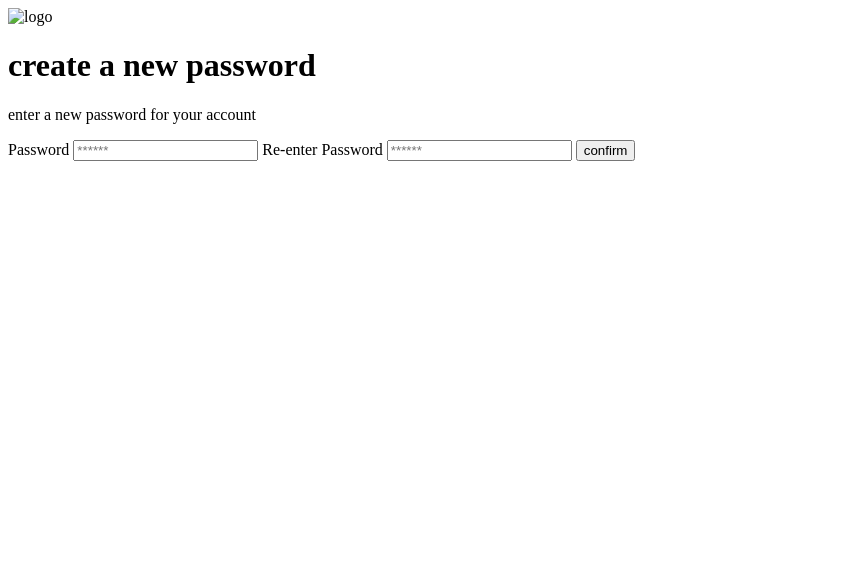
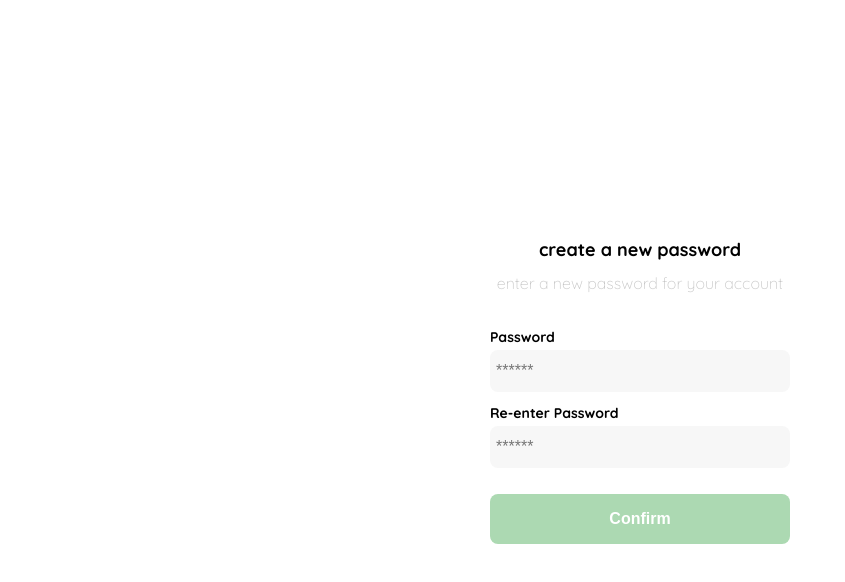
Before and after one commit to BNicDev/YardSaleProyect, a plain HTML site: page Clase1.html in a window 1280 px wide. Shown: the whole page, without its empty margins (0-845 px from the left). Drawn offline with Linux system fonts and the light colour scheme.

Commit message:
adding styles

```diff
--- a/Clase1.html
+++ b/Clase1.html
@@ -3,12 +3,99 @@
 <head>
     <meta charset="UTF-8">
     <meta name="viewport" content="width=device-width, initial-scale=1.0">
+    <link rel="preconnect" href="https://fonts.googleapis.com">
+    <link rel="preconnect" href="https://fonts.gstatic.com" crossorigin>
+    <link href="https://fonts.googleapis.com/css2?family=Quicksand:wght@300..700&display=swap" rel="stylesheet">
     <title>Document</title>
+    <style>
+           :root{
+            --very-light-pink: #c7c7c7;
+            --text-input-field:#f7f7f7;
+            --hospital-green:#acd9b2;
+            --white:#ffffff;
+            --black:#000000;
+            --dark:#232830;
+            --sm:14px;
+            --md:16px;
+            --lg:18px;
+        }
+        body{
+            margin: 0;
+            font-family: "Quicksand", sans-serif;
+        }
+        .login{
+            width: 100%;
+            height: 100vh;
+            display: grid;
+            place-items: center;
+        }
+        .form-container{
+            display: grid;
+            grid-template-rows: auto 1fr auto;
+            width: 300px;
+        }
+        .logo{
+            width: 150px;
+            margin-bottom: 48px;
+            justify-self: center;
+            display: none;
+        }
+        .title{
+            font-size: var(--lg);
+            margin-bottom: 12px;
+            text-align: center;
+        }
+        .subtitle{
+            color: var(--very-light-pink);
+            font-size: var(--md);
+            font-weight: 300;
+            margin-top: 0;
+            margin-bottom: 35px;
+            text-align: center;
+        }
+        .form{
+            display: flex;
+            flex-direction: column;
+        }
+        .label{
+            font-size: var(--sm);
+            font-weight: bold;
+            margin-bottom: 4px;
+        }
+        .input{
+            background-color: var(--text-input-field);
+            border: none;
+            border-radius: 8px;
+            height: 30px;
+            font-size: var(--md);
+            padding: 6px;
+            margin-bottom: 12px;
+        }
+        .primary-button{
+            background-color: var(--hospital-green);
+            border-radius: 8px;
+            border: none;
+            color: var(--white);
+            width: 100%;
+            cursor: pointer;font-size: var(--md);
+            font-weight: bold;
+            height: 50px;
+        }
+        .login-button{
+            margin-top: 14px;
+            margin-bottom: 30px;
+        }
+        @media(max-width:640px){
+            .logo{
+                display: block;
+            }
+        }
+    </style>
 </head>
 <body>
     <div class="login">
         <div class="form-container">
-            <img src="" alt="logo" class="logo">
+            <img src="/logos/logo_yard_sale.svg" alt="logo" class="logo">
 
             <h1 class="title"> create a new password</h1>
             <p class="subtitle"> enter a new password for your account</p>
@@ -19,7 +106,7 @@
                 <label for="new-password" class="label">Re-enter Password</label>
                 <input type="password" id="new-password" placeholder="******" class="input input-password">
 
-                <input type="submit" value="confirm" id="confirm" class="primary-button login-button">
+                <input type="submit" value="Confirm" id="confirm" class="primary-button login-button">
             </form>
         </div>
     </div>
```
